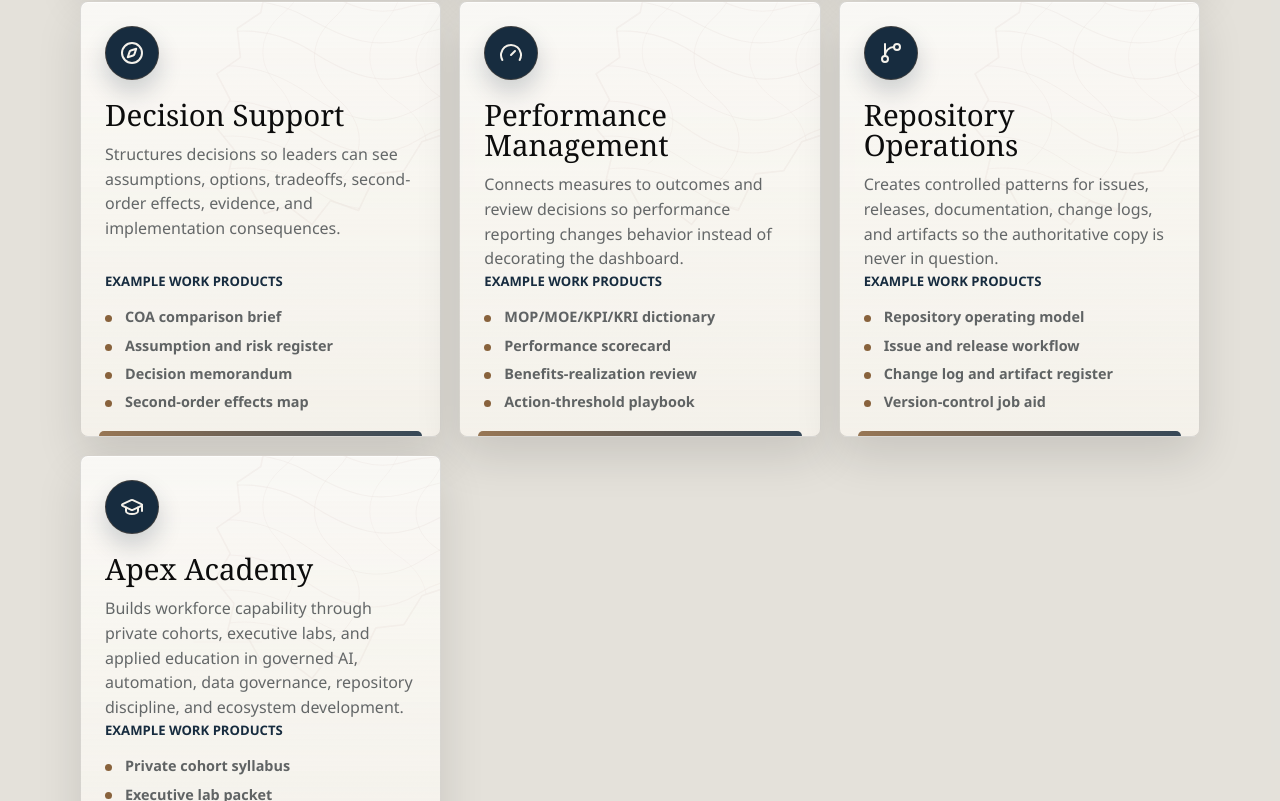
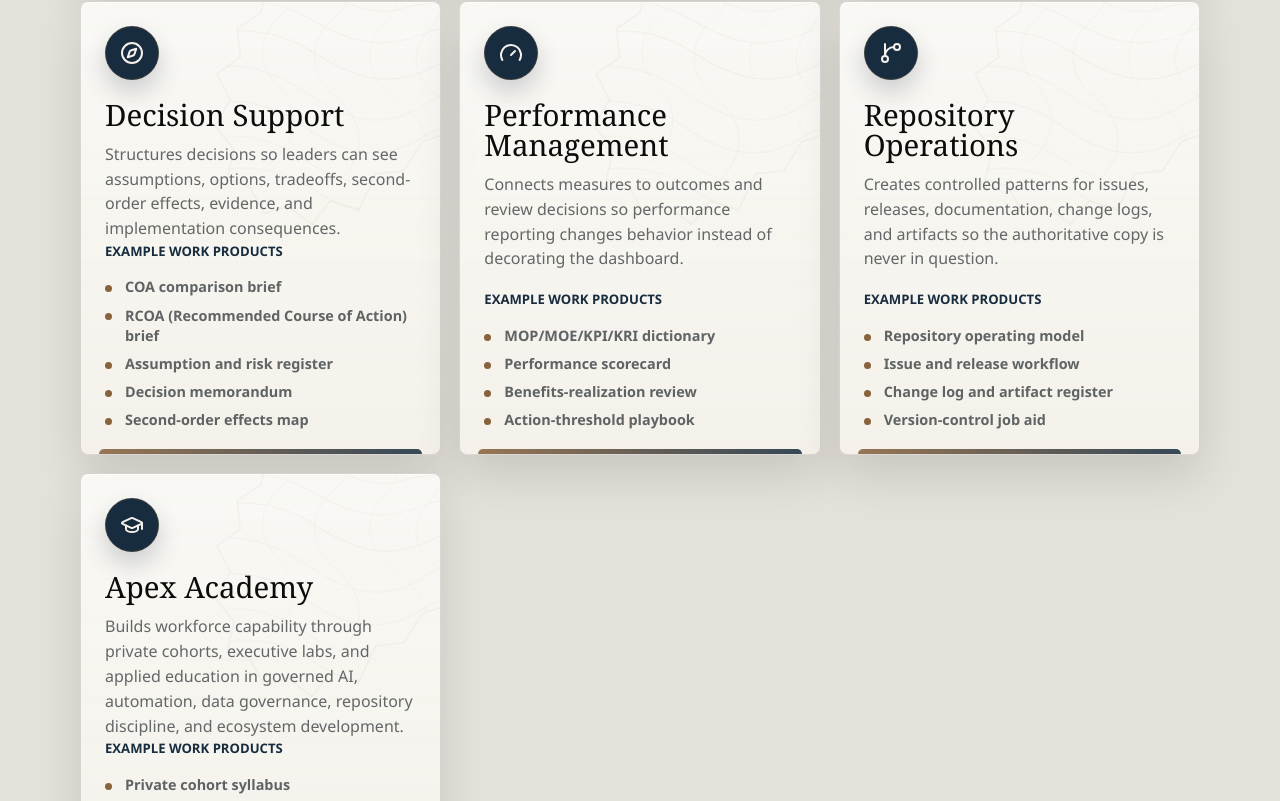
Before and after one commit to ApexGovernanceGroup/AGG_Public, a Next.js app: page /services in a window 1280 px wide. Shown: the part 4575-5376 px from the top of the page. Built offline with nearby package versions, Linux system fonts and the light colour scheme; no server answers.

Commit message:
feat(content): add RCOA work product
Adds the Recommended Course of Action brief to the Decision Support work products and protects the content with the public site contract test.

```diff
--- a/app/site-data.ts
+++ b/app/site-data.ts
@@ -1196,6 +1196,7 @@
       "Structures decisions so leaders can see assumptions, options, tradeoffs, second-order effects, evidence, and implementation consequences.",
     workProducts: [
       "COA comparison brief",
+      "RCOA (Recommended Course of Action) brief",
       "Assumption and risk register",
       "Decision memorandum",
       "Second-order effects map",
```
Also changed, not shown: 1 other file (tests, documents, lock files or other folders).
